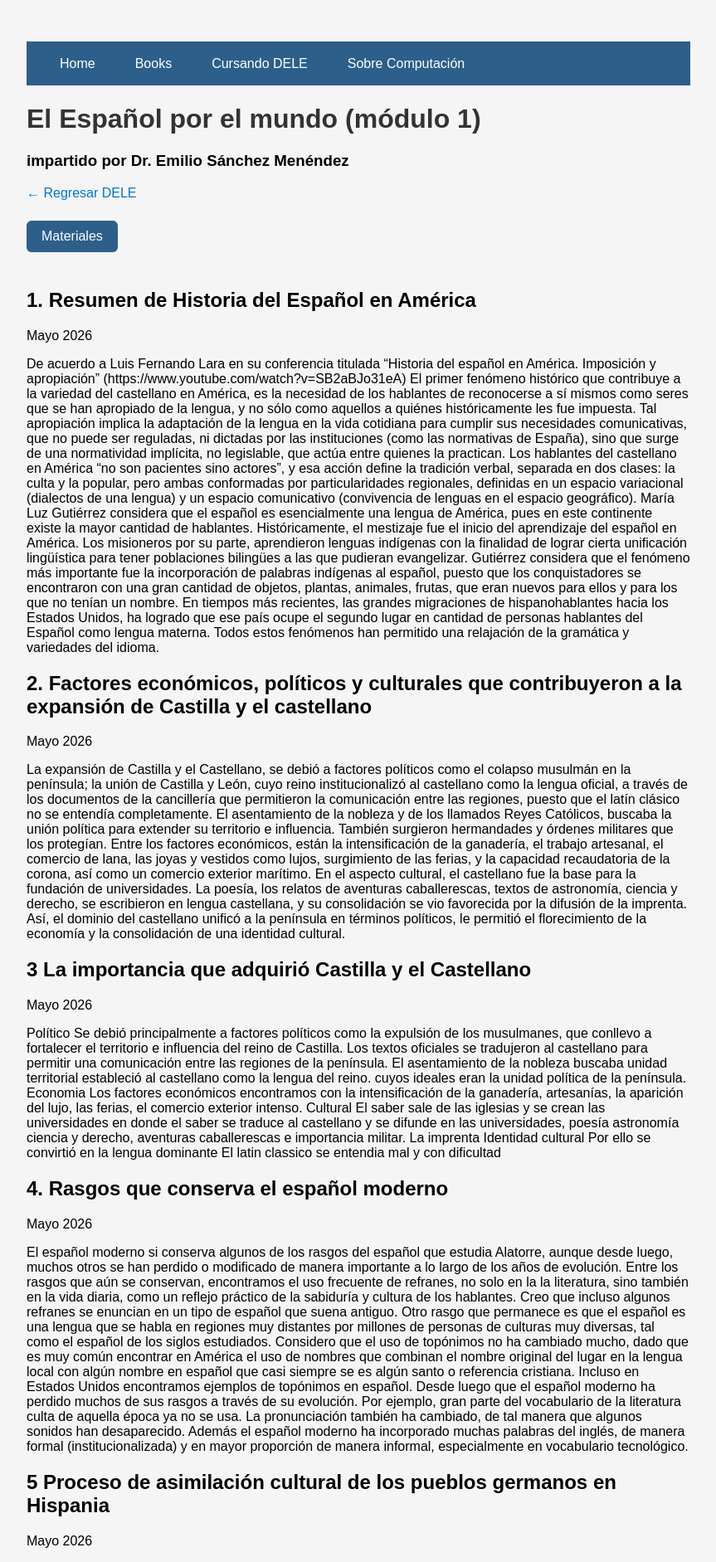
After one commit to Elinada/my_web, a Flask app: page /mod1 in a window 1280 px wide. The commit adds this page. Shown: the top 1883 px of the page at 83% size, without its empty margins (208-1071 px from the left). Run offline with Flask 3, Linux system fonts and the light colour scheme.

Commit message:
DELE complete until mod2

```diff
--- a/compose.yaml
+++ b/compose.yaml
@@ -1,6 +1,6 @@
 services:
   app:
-    image: library-app
+    build: .
     container_name: library-app-container
     ports:
       - "5000:5000"
--- a/static/style.css
+++ b/static/style.css
@@ -57,3 +57,95 @@ button {
 button:hover {
     background-color: #005fa3;
 }
+.pdf-button {
+    padding: 10px 18px;
+    border: none;
+    border-radius: 6px;
+    background: #2c5f8a;
+    color: white;
+    font-size: 1rem;
+    cursor: pointer;
+    margin: 1.5rem 0;
+}
+.pdf-button:hover {
+    background: #1e4a6e;
+}
+
+.modal-overlay {
+    display: none;
+    position: fixed;
+    top: 0; left: 0;
+    width: 100%; height: 100%;
+    background: rgba(0,0,0,0.5);
+    align-items: center;
+    justify-content: center;
+    z-index: 1000;
+}
+.modal-overlay.active {
+    display: flex;
+}
+
+.modal-box {
+    background: white;
+    padding: 2rem;
+    border-radius: 10px;
+    max-width: 400px;
+    width: 90%;
+    position: relative;
+}
+
+.modal-close {
+    position: absolute;
+    top: 10px; right: 14px;
+    background: none;
+    border: none;
+    font-size: 1.5rem;
+    cursor: pointer;
+}
+
+.pdf-list {
+    list-style: none;
+    padding: 0;
+    margin-top: 1rem;
+}
+.pdf-list li {
+    margin-bottom: 0.7rem;
+}
+.pdf-list a {
+    color: #2c5f8a;
+    text-decoration: none;
+    font-weight: 500;
+}
+.pdf-list a:hover {
+    text-decoration: underline;
+}
+
+
+.main-nav {
+    background-color: #2c5f8a;
+    padding: 0.8rem 2rem;
+    display: flex;
+    gap: 2rem;
+    align-items: center;
+}
+
+.main-nav a {
+    color: white;
+    text-decoration: none;
+    font-size: 1rem;
+    font-weight: 500;
+    padding: 0.3rem 0.5rem;
+    border-radius: 4px;
+    transition: background 0.2s;
+}
+
+.main-nav a:hover {
+    background-color: rgba(255, 255, 255, 0.2);
+}
+
+.essay img {
+    max-width: 100%;
+    height: auto;
+    border-radius: 6px;
+    margin: 1rem 0;
+}
--- /dev/null
+++ b/templates/base.html
@@ -0,0 +1,24 @@
+<!DOCTYPE html>
+<html lang="en">
+<head>
+    <meta charset="UTF-8">
+    <meta name="viewport" content="width=device-width, initial-scale=1.0">
+    <title>{% block title %}My Site{% endblock %}</title>
+    <link rel="stylesheet" href="{{ url_for('static', filename='style.css') }}">
+</head>
+<body>
+
+    <nav class="main-nav">
+        <a href="{{ url_for('home') }}"> Home </a>
+        <a href="{{ url_for('libros') }}"> Books </a>
+        <a href="{{ url_for('espanol') }}"> Cursando DELE</a>
+        <a href="{{ url_for('mod1') }}"> Sobre Computación </a>
+        <!-- add more links as you create more pages -->
+    </nav>
+
+    <main>
+        {% block content %}{% endblock %}
+    </main>
+
+</body>
+</html>
--- /dev/null
+++ b/templates/mod1.html
@@ -0,0 +1,171 @@
+{% extends "base.html" %}
+{% block title %}Essays{% endblock %}
+
+{% block content %}
+    <div class="essays-container">
+        <h1>El Español por el mundo (módulo 1)</h1>
+        <h3> impartido por Dr. Emilio Sánchez Menéndez </h3>
+        <a class="back-link" href="{{ url_for('espanol') }}">&larr; Regresar DELE</a>
+<br>
+<button id="openPdfModal" class="pdf-button"> Materiales </button>
+<div id="pdfModal" class="modal-overlay">
+    <div class="modal-box">
+        <button id="closePdfModal" class="modal-close">&times;</button>
+        <h2> Documentos de referencia</h2>
+        <ul class="pdf-list">
+            <li><a href="{{ url_for('static', filename='pdfs/el_apogeo_del_castellano.pdf') }}" download
+            onclick ="return confirm('Download Document1?')"> El_apogeo_del_castellano.pdf</a></li>
+            <li><a href="{{ url_for('static', filename='pdfs/Historia mínima de la lengua española.pdf') }}" download>Historia mínima de la lengua española.pdf</a></li>
+            <li><a href="{{ url_for('static', filename='pdfs/La_andadura_del_español_x_el_mundo.pdf') }}" download>La_andadura_del_español_x_el_mundo.pdf</a></li>
+        </ul>
+    </div>
+</div>
+
+<script>
+    const modal = document.getElementById('pdfModal');
+    document.getElementById('openPdfModal').addEventListener('click', () => {
+        modal.classList.add('active');
+    });
+    document.getElementById('closePdfModal').addEventListener('click', () => {
+        modal.classList.remove('active');
+    });
+    modal.addEventListener('click', (e) => {
+        if (e.target === modal) modal.classList.remove('active');
+    });
+</script>
+
+        <div class="essay">
+            <h2>1. Resumen de Historia del Español en América</h2>
+            <div class="date">Mayo 2026</div>
+            <p>
+              De acuerdo a Luis Fernando Lara en su conferencia
+               titulada “Historia del español en América. Imposición y apropiación”
+               (https://www.youtube.com/watch?v=SB2aBJo31eA)
+               El primer fenómeno histórico que contribuye a la variedad del castellano en América, es la necesidad de los hablantes de reconocerse a sí mismos como seres que se han apropiado de la lengua, y no sólo como aquellos a quiénes históricamente les fue impuesta.
+Tal apropiación implica la adaptación de la lengua en la vida cotidiana para cumplir sus necesidades comunicativas, que no puede ser reguladas, ni dictadas por las instituciones (como las normativas de España), sino que surge de una normatividad implícita, no legislable, que actúa entre quienes la practican.
+Los hablantes del castellano en América “no son pacientes sino actores”, y esa acción define la tradición verbal, separada en dos clases: la culta y la popular, pero ambas conformadas por particularidades regionales, definidas en un espacio variacional (dialectos de una lengua) y un espacio comunicativo (convivencia de lenguas en el espacio geográfico).
+María Luz Gutiérrez  considera que el español es esencialmente  una lengua de América, pues en este continente existe la mayor cantidad de hablantes. Históricamente, el mestizaje fue el inicio del aprendizaje del español en América. Los misioneros por su parte, aprendieron lenguas indígenas con la finalidad de lograr cierta unificación lingüística para tener poblaciones bilingües a las que pudieran evangelizar.
+Gutiérrez considera que el fenómeno más importante fue la incorporación de palabras indígenas al español, puesto que los conquistadores se encontraron con una gran cantidad de objetos, plantas, animales, frutas, que eran nuevos para ellos y para los que no tenían un nombre.
+En tiempos más recientes, las grandes migraciones de hispanohablantes hacia los Estados Unidos, ha logrado que ese país ocupe el segundo lugar en cantidad de personas hablantes del Español como lengua materna. Todos estos fenómenos han permitido una relajación de la gramática y variedades del idioma.
+
+            </p>
+        </div>
+
+        <div class="essay">
+            <h2>2. Factores económicos, políticos y culturales que contribuyeron a la expansión de Castilla y el
+              castellano</h2>
+            <div class="date">Mayo 2026</div>
+            <p>
+              La expansión de Castilla y el Castellano, se debió a factores políticos como el colapso musulmán en la península; la unión de Castilla y León, cuyo reino institucionalizó al castellano como la lengua oficial, a través de los documentos de la cancillería que permitieron la comunicación entre las regiones, puesto que el latín clásico no se entendía completamente.
+              El asentamiento de la nobleza y  de los llamados Reyes Católicos, buscaba la unión política para extender su territorio e influencia. También surgieron hermandades y órdenes militares que los protegían.
+
+              Entre los factores económicos, están la intensificación de la ganadería, el trabajo artesanal, el comercio de lana, las joyas y vestidos como lujos, surgimiento de las ferias, y la capacidad recaudatoria de la corona, así como un comercio exterior marítimo.
+
+              En el aspecto cultural, el castellano fue la base para la fundación de universidades. La poesía, los relatos de aventuras caballerescas, textos de astronomía, ciencia y derecho, se escribieron en lengua castellana, y su consolidación se vio favorecida por la difusión de la imprenta.
+              Así, el dominio del castellano unificó a la península en términos políticos, le permitió el florecimiento de la economía y la consolidación de  una identidad cultural.
+
+            </p>
+
+        </div>
+
+        <div class="essay">
+          <h2>3 La importancia que adquirió Castilla y el Castellano </h2>
+          <div class="date">Mayo 2026</div>
+          <p>
+            Político
+
+            Se debió principalmente a factores políticos como la expulsión de los musulmanes, que conllevo a fortalecer el territorio e influencia del reino de Castilla.
+            Los textos oficiales se tradujeron al castellano para permitir una comunicación entre las regiones de la península.
+            El asentamiento de la nobleza buscaba unidad territorial estableció al castellano como la lengua del reino.
+
+             cuyos ideales eran la unidad política de la península.
+
+            Economia
+
+            Los factores económicos encontramos con la intensificación de la ganadería, artesanías, la aparición del lujo, las ferias,  el comercio exterior intenso.
+
+            Cultural
+            El saber sale de las iglesias y se crean las universidades en donde el saber se traduce al castellano y se difunde en las universidades,
+            poesía astronomía ciencia y derecho, aventuras caballerescas e importancia militar.
+            La imprenta
+            Identidad cultural
+            Por ello se convirtió en la lengua dominante
+            El latin classico se entendia mal y con dificultad
+
+          </p>
+      </div>
+
+        <div class="essay">
+          <h2>4. Rasgos que conserva el español moderno</h2>
+          <div class="date">Mayo 2026</div>
+          <p>
+            El español moderno si conserva algunos de los rasgos del español que estudia Alatorre, aunque desde luego, muchos otros se han perdido o modificado de manera importante a lo largo de los años de evolución.
+            Entre los rasgos que aún se conservan, encontramos el uso frecuente de refranes, no solo en la la literatura, sino también en la vida diaria, como un reflejo práctico de la sabiduría y cultura de los hablantes. Creo que incluso algunos refranes se enuncian en un tipo de español que suena antiguo.
+            Otro rasgo que permanece es que el español es una lengua que se habla en regiones muy distantes por millones de personas de culturas muy diversas, tal como el español de los siglos estudiados.
+            Considero que el uso de topónimos no ha cambiado mucho, dado que es muy común encontrar en América el uso de nombres que combinan el nombre original del lugar en la lengua local con algún nombre en español que casi siempre se es algún santo o referencia cristiana. Incluso en Estados Unidos encontramos ejemplos de topónimos en español.
+
+            Desde luego que el español moderno ha perdido muchos de sus rasgos a través de su evolución. Por ejemplo, gran parte del vocabulario de la literatura culta de aquella época ya no se usa. La pronunciación también ha cambiado, de tal manera que algunos sonidos han desaparecido.
+            Además el español moderno ha incorporado muchas palabras del inglés, de manera formal (institucionalizada) y en mayor proporción de manera informal, especialmente en vocabulario tecnológico.
+
+          </p>
+      </div>
+
+        <div class="essay">
+            <h2>5  Proceso de asimilación cultural de los pueblos germanos en Hispania</h2>
+            <div class="date">Mayo 2026</div>
+            <p>
+              Cuando los pueblos germánicos llegaron a Hispania, conservaban algo de su lengua y costumbres, sin embargo abrazaron la cultura romana cristiana y se consideraban parte del imperio, de tal manera que para el siglo IV y V ya se habían latinizado, y para el VII ya habían perdido su lengua.
+              Los hispanorromanos, herederos de la latinidad antigua, se consideraban más civilizados que sus nuevos dominadores.
+              Todo el horizonte cultural ya había sido ocupado por el cristianismo, por lo que la conversión de los visigodos al cristianismo, primero a través del arrianismo, luego al cristianismo oficial, les permitió integrarse a través del mestizaje, y adoptar nombres del latín vulgar.  Sin embargo, en los topónimos de los pueblos que habían fundado, queda el recuerdo de de su lenguaje original.
+              Durante este periodo comenzaron a distinguirse diferencias entre dialectos románicos, debidas principalmente a sonorización de as consonantes sordas.
+              Otro aspecto muy importante que permitió su integración, fue la creación de obras como el código legal liber judicious, que unió el derecho visigótico con el hispanorromano.
+            </p>
+        </div>
+
+        <div class="essay">
+          <h2>6 Comparación de los libros Aula América 1 y Prisma Latinoamericano A1</h2>
+          <div class="date">Junio 2026</div>
+          <p>Considero que el libro Aula América es más comunicativo que el libro Prisma Latinoamericano A1. Prisma Latinoamericano da más énfasis a la gramática y reglas del idioma. Por ejemplo en la primera unidad de Aula Americana veo fotografías con descripciones que parecen establecer ideas completas de la comunicación en español, mientras que en Prisma, también en la primera unidad presenta una versión más analítica del idioma y orientado a la gramática. En la unidad 4 veo que prisma presenta conjugaciones y muchos ejercicios de completar frases y relacionar palabras, mientras que para Aula América hay más descripciones y ejercicios de práctica con compañeros.
+            La elección del libro depende del tipo de estudiantes, de su edad y las facilidades o preferencias de aprendizaje. Creo que en términos generales, los estudiantes adultos prefieren el aprendizaje más comunicativo si lo comparamos contra niños, aunque no siempre es así. Ambos enfoques tienen ventajas y desventajas, por lo que hacer una combinación de ellos pareciera lo más conveniente. Considero que es importante dar al estudiante un énfasis comunicativo para mantener la motivación alta, y las reglas y explicaciones analíticas que les permitan comprender y practicar la gramática.
+          </p>
+      </div>
+
+      <div class="essay">
+        <h2> 6. Puntos en común entre el proceso de refinamiento de la nobleza y el proceso de refinamiento de la lengua</h2>
+        <div class="date">Junio 2026</div>
+        <p>
+          Proceso de refinamiento de la nobleza y la lengua
+
+          De acuerdo al diccionario de la lengua española, la palabra “refinar” está definida en términos del habla, por lo que “refinarse” ya implica necesariamente hablar con finesa. Con respecto a la nobleza refinarse es el perfeccionamiento, purificación y separación de lo grosero. A continuación se presentan algunos de los eventos y personajes más representativos de esos procesos de refinamiento.
+          Durante el tiempo que duró la conquista de los romanos en Hispania (iniciada en el año 218 A. C.), éstos impusieron su cultura, religión y lengua, para el año 476 con la caída del imperio romano en  Occidente, quizá la lengua que más se hablaba era el protoromance (Lara, 2013), que es un latín muy vulgarizado. Por otro lado, los visigodos dominaron gran parte de la región durante aproximadamente 3 siglos, posteriormente los musulmanes árabes durante casi 8 siglos (711 a 1492), pero ninguno de ellos impuso su cultura ni religión o lengua, aunque muchas palabras quedaron como huella lingüística. Los nobles eran guerreros, como por ejemplo Don Pelayo que vivió en el siglo VIII y lideró la resistencia contra la expansión musulmana (Lara, 2013).
+
+          El refinamiento de la nobleza evolucionó de la mano del refinamiento de la lengua, pues en el contexto de la península ibérica, la nobleza se estableció y fortaleció al tiempo que la lengua castellana se expandía desde los reinos del norte de España hacia el sur (Cano, 2004; Lapesa, 1981).
+          A finales del siglo XII e inicios del XIII en los reinos del norte de la España actual, no existía un idioma único, se hablaba según la región: leonés, navarro-aragonés, galaico-portugués y castellano primitivo, salpicado de arabismos y palabras tomadas de los visigodos (principalmente las referentes a la guerra). Los nobles de la época eran generalmente vasallos guerreros que no tenían necesidad de leer y escribir, pues su función era la guerra. Sin embargo esta situación tuvo un cambio muy importante durante el siglo XIII con la llegada al trono de Castilla, León y Galicia en 1252 de Alfonso X, también conocido como Alfonso El sabio, lo que marcó el inicio de una etapa muy importante para el refinamiento de la lengua y la nobleza, que parecen inseparables en este punto (Lapesa, 1981; Cano, 2004). Alfonso X era una persona interesada en el conocimiento, por lo que consideró que los nobles de su reino, además de ser guerreros, deberían tener “entendimiento”. Este parece el impulso principal del refinamiento de la nobleza, pues para alcanzar tal entendimiento, no sólo debían adiestrarse para la guerra, sino que también debían aprender a leer, escribir y comunicarse correctamente en la lengua del reino.
+          Con Alfonso X iniciaron los trabajos de codificación de los empleos lingüísticos del dialecto castellano que promovieron su uso en obras historiográficas y textos jurídicos. También se tradujeron obras filosóficas y científicas provenientes de las culturas griega y árabe. Las leyes se escribieron en castellano y éste se convirtió en  la lengua oficial de la cancillería. A la par de la extensión del castellano, se desarrollaron otras lenguas romances en la región como el gallego-portugués, aunque que se usaban con fines amorosos principalmente (Lara, 2013;Penny, 2006).
+          Uno de los eventos que más impulsó a este proceso de consolidación de la lengua castellana fue la llegada de la imprenta en el siglo XV, que permitió la impresión y distribución de obras literarias pequeñas llamadas romances. Un romance es un tipo de poemas cuya métrica es octosílaba, que les permite ser fácilmente recordados y los populariza rápidamente.  Los romances trataban temas históricos, amor cortés y de gesta. Quizá el ejemplo más famoso de un cantar de gesta es El Cantar de mio Cid que cuenta las aventuras del personaje histórico que vivió durante la Reconquista ayudando a la expulsión de los moros.
+          A mediados del siglo XV y XVI durante la época llamada la Reconquista, los Reyes Católicos Isabel de Castilla y Fernando de Aragón, continuaron la guerra para conquistar y cristianizar todo España hasta llegar al sur. El último territorio en caer  fue Granada en 1492 cuando Muhammad XII su último sultán se rindió (Lapesa, 1981). Con estos eventos se considera que se alcanzó la unificación del territorio, en términos políticos, de religión y lengua. Esto provocó que el uso de las otras lenguas romances se debilitara aún más y se limitara a dominios muy específicos.
+          Otro evento de igual importancia ocurrió en el año 1492 con la aparición de la gramática del castellano escrita por Antonio de  Nebrija (López 2010) quién la entregaría a la Reina Isabel con el objetivo de enseñar castellano a los pueblos de los territorios conquistados. Ésta se considera la primera gramática del castellano y un intento ordenado por estudiarla. De hecho Nebrija tenía ideas concretas sobre la modernización de la  enseñanza, aunque realmente su gramática no se utilizó nunca para ello. En cambio hubo otras gramáticas que sí se utilizaron pero eran más bien de referencias para enseñar a hacer poemas.
+          La unidad territorial en la península ibérica implicó la unidad lingüística (aunque convivía con otras lenguas)  y un asentamiento de la nobleza que se cultivaba en el castellano mientras iba a la guerra.
+          La lengua se vio fortalecida con la llegada de grandes obras literarias, como la celestina en 1492 (Lapesa, 1981; Cano, 2004). El encuentro con América en ese mismo año, permitiría la expansión del español a los nuevos territorios, pero tendría lugar varios años más.
+          A inicios del siglo XVI podemos identificar a otro personaje muy importante que es Garcilaso de la Vega (Cano, 2004), que era soldado y poeta, una combinación que representa muy bien el tipo de nobleza de la que Alfonso X anhelaba. Garcilaso de la Vega participaba en las guerras, de hecho murió defendiendo territorio en Italia en donde, como muchos otros nobles, tuvo contacto con poetas italianos de quienes aprendió nuevas maneras de escribir poemas: los sonetos, con métricas que permiten la creación de obras literarias más elaboradas y profundas. Los temas que se trataban en los sonetos estaban más orientados hacia la belleza del cuerpo y del amor. A la muerte de Garcilaso en 1536 sus sonetos escritos en español fueron rescatados e impresos y distribuidos. Este ejemplo de Garcilaso es muy representativo de como la lengua se refina y con ello, los nobles que lo leían y escribían (Cano, 2004).
+          Durante el siglo XV y más intensamente a partir de la segunda mitad del siglo XVI ya se habla de la etapa de humanismo renacentista en España en donde inicia el interés por  los valores grecorromanos como la belleza del cuerpo, el deseo amoroso y el disfrute de la vida y la naturaleza, aunque restringidos por el cristianismo de la época. Un ejemplo de un noble culto y muy refinado durante el siglo XVI es el rey Carlos V quién era guerrero, políglota, bailarín y estadista.
+          Así en el siglo XVII, siguiendo con ejemplos de refinamiento de la lengua y la nobleza, tenemos a Félix Lope de Vega que en 1615 ya había escrito centenares de piezas teatrales, Miguel de Cervantes publicaba la segunda parte del Quijote y circulaban las Soledades de Góngora, como las grandes obras representantes del tipo de literatura de la época, cuyos temas principales son el humor y fantasía.
+          Durante el siglo de las luces XVIII las artes en general, se vieron influenciadas por las ideas de la ilustración que colocan a la razón y la ciencia sobre la imaginación, la fantasía, por lo que la literatura se vio muy disminuida. Circularon los refranes por ejemplo, cuyo objetivo es más bien aleccionador. Un evento importante en este siglo es la aparición de la Real Academia de la Lengua para homologar y regular la escritura del español (Lara, 2013).
+          En los siglos XVIII y XIX la nobleza era dueña de grandes territorios, con poder político y  prestigio y el castellano ya se había afianzado y extendido hasta América. Quizá estas son una nobleza y una lengua refinadas a través de los siglos, bien definidas y separadas “de lo otro”.
+          <br>
+          Referencias:<br>
+          (Lara, 2013) Lara, Luis Fernando. Historia mínima de la lengua española. México: El Colegio de México y El Colegio Nacional, 2013.<br>
+          (López 2010) López Morales, Humberto. La andadura del español por el mundo. Madrid: Taurus, 2010.<br>
+          (Cano, 2004) Cano Aguilar, Rafael (coord.). Historia de la lengua española. Barcelona: Ariel, 2004.<br>
+          (Penny, 2006) Penny, Ralph. Gramática histórica del español. 2.ª ed. actualizada. Barcelona: Ariel, 2006.<br>
+          Notas tomadas del curso Módulo I: El español en el mundo, Dr. Emilio Sánchez Menéndez, Diplomado en Didáctica del Español como lengua extranjera, Universidad Veracruzana, 2026
+        </p>
+      NCC
+    </div>
+
+
+    </div>
+    <a class="back-link" href="{{ url_for('espanol') }}">&larr; Regresar a DELE</a>
+
+
+{% endblock %}
```
Also changed, not shown: p1.py (+25 -2 lines), templates/espanol.html (added, +16 -0 lines), templates/index.html (+8 -20 lines), templates/mod2.html (added, +59 -0 lines), books.db, static/images/cuadroC.jpg (added), 6 other files.
